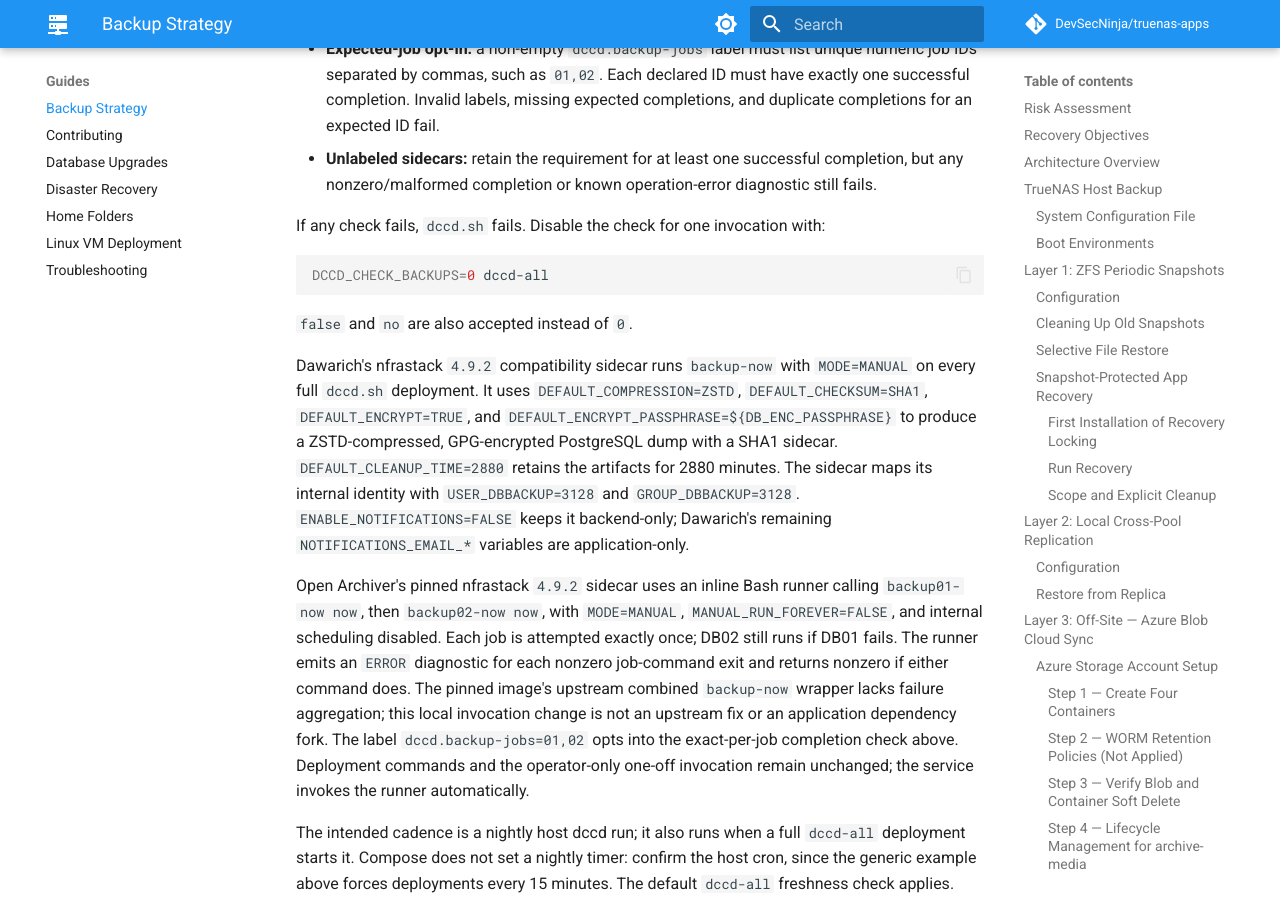
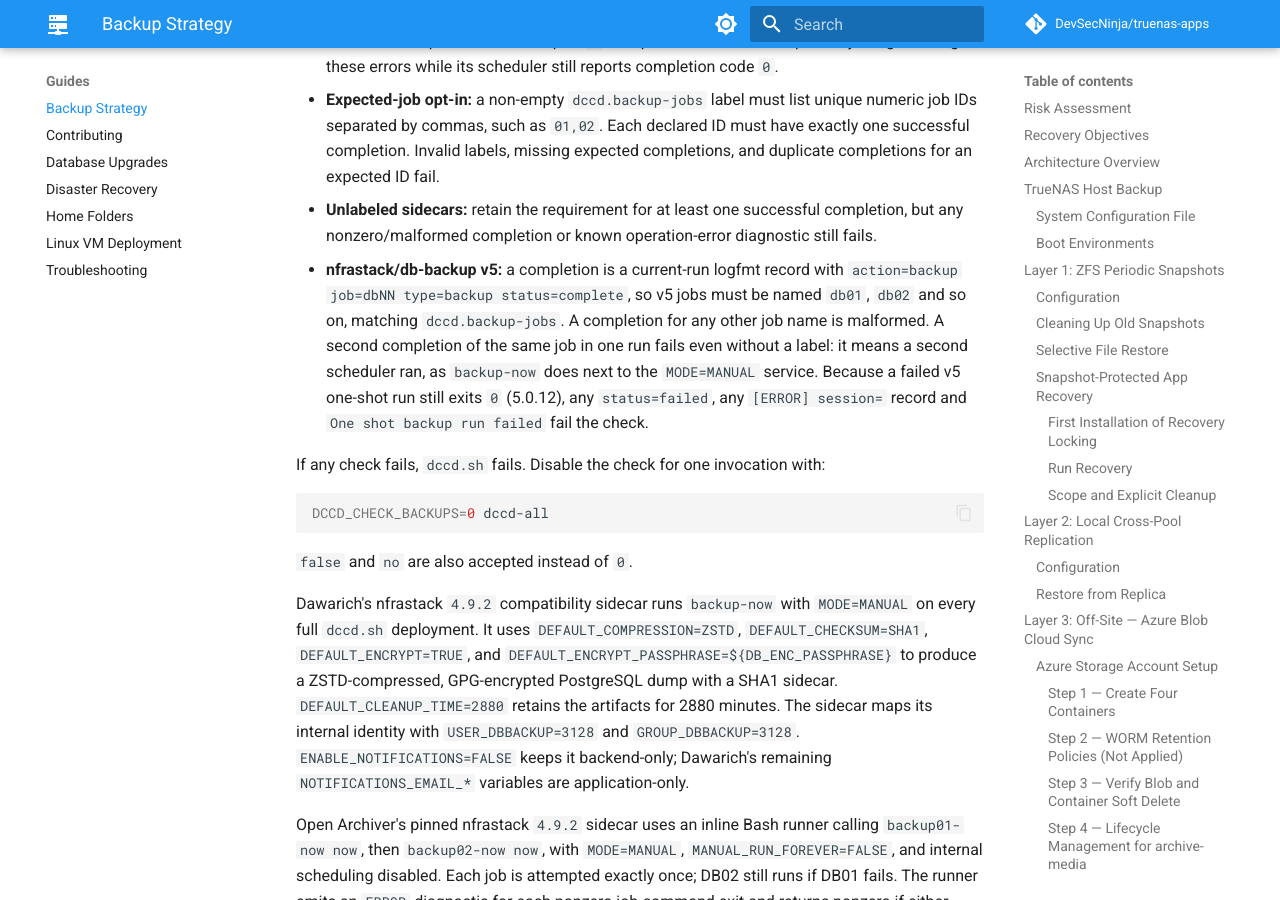
Before and after one commit to DevSecNinja/truenas-apps, an MkDocs documentation site: the page built from docs/BACKUP.md, in a window 1280 px wide and 900 px high, scrolled down 35274 px. Built offline with MkDocs 1.6.1 and Material for MkDocs 9.7.7, drawn with Linux system fonts in a browser that asks for light colours; comment, search, counter and statistics services are not loaded; some of the changed text lies outside the part shown.

Commit message:
feat(dccd): recognise nfrastack db-backup v5 completion logs
Accept v5 completion records fail-closed: dbNN job names only, any error
record fails (failed v5 runs exit 0), and a repeated job in one run fails.

Co-authored-by: Copilot App <223556219+Copilot@users.noreply.github.com>

```diff
--- a/docs/BACKUP.md
+++ b/docs/BACKUP.md
@@ -1150,8 +1150,11 @@ Keep this constraint until an intentional migration validates:
     duplicate/missing completion detection.
 
 Do not loosen the v4 freshness checker or disable it to accept v5 output.
-Recognizing a new log format alone would not establish encryption or
-recoverability.
+The checker recognizes v5 records only in the fail-closed form described under
+[How They Run](#how-they-run), based on the v5 CI evidence in
+[#1055](https://github.com/DevSecNinja/truenas-apps/pull/1055). Recognizing the
+log format alone does not establish encryption or recoverability, and does not
+approve a v5 migration.
 
 ### October 2026 Backup Incidents
 
@@ -1244,6 +1247,14 @@ checks alone proves that an artifact decrypts or restores successfully.
 - **Unlabeled sidecars:** retain the requirement for at least one successful
     completion, but any nonzero/malformed completion or known operation-error
     diagnostic still fails.
+- **nfrastack/db-backup v5:** a completion is a current-run logfmt record with
+    `action=backup job=dbNN type=backup status=complete`, so v5 jobs must be
+    named `db01`, `db02` and so on, matching `dccd.backup-jobs`. A completion
+    for any other job name is malformed. A second completion of the same job
+    in one run fails even without a label: it means a second scheduler ran, as
+    `backup-now` does next to the `MODE=MANUAL` service. Because a failed v5
+    one-shot run still exits `0` (5.0.12), any `status=failed`, any
+    `[ERROR] session=` record and `One shot backup run failed` fail the check.
 
 If any check fails, `dccd.sh` fails. Disable the check for one invocation with:
 
```
Also changed, not shown: 2 other files.
